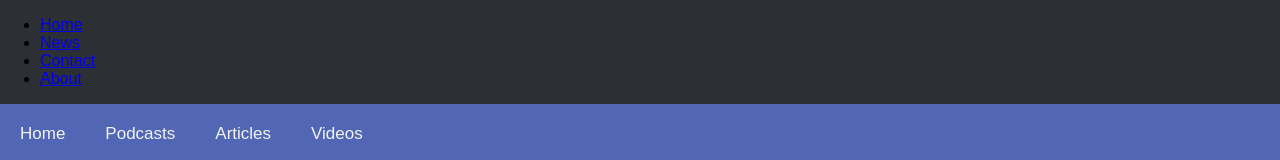
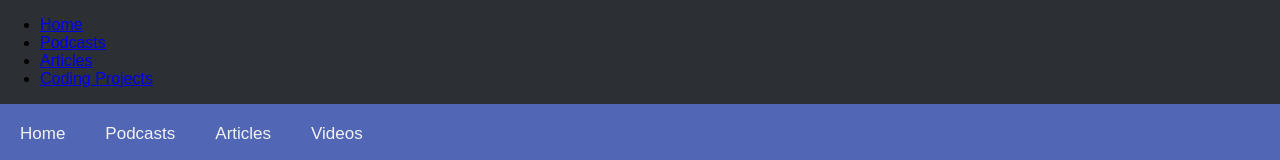
Before and after one commit to LTHS-ACM/ACMWebsite, a plain HTML site: page index.html in a window 1280 px wide. Shown: the top 160 px of the page. Drawn offline with Linux system fonts and the light colour scheme.

Commit message:
Update index.html

```diff
--- a/index.html
+++ b/index.html
@@ -7,9 +7,9 @@
 
 <ul>
   <li><a href="#home">Home</a></li>
-  <li><a href="#news">News</a></li>
-  <li><a href="#contact">Contact</a></li>
-  <li><a href="#about">About</a></li>
+  <li><a href="#news">Podcasts</a></li>
+  <li><a href="#contact">Articles</a></li>
+  <li><a href="#about">Coding Projects</a></li>
 </ul>
 
 </body>
```
